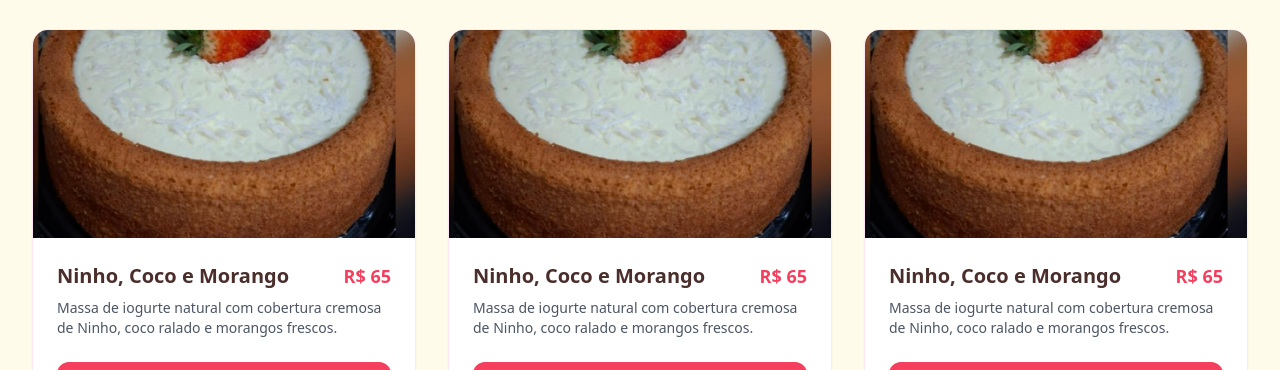
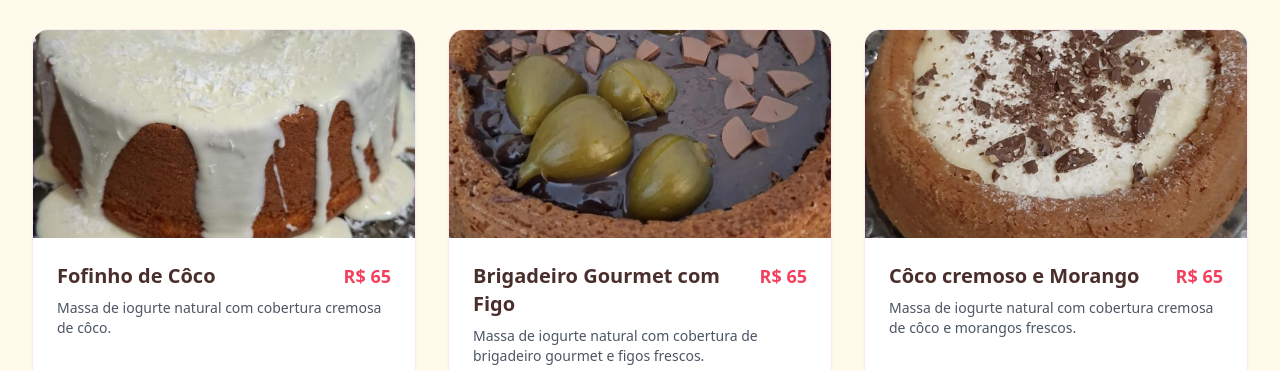
Before and after one commit to vctdini/landing-page, a plain HTML site: page cardapio.html in a window 1280 px wide. Shown: the part 839-1209 px from the top of the page. Drawn offline with nearby package versions, Linux system fonts and the light colour scheme.

Commit message:
Acrescenta mais 3 bolos e caracteristicas no cardápio

```diff
--- a/cardapio.html
+++ b/cardapio.html
@@ -138,18 +138,18 @@
         <div class="bg-white rounded-2xl overflow-hidden shadow-sm hover:shadow-md transition-all border border-pink-100 flex flex-col justify-between">
           <div>
             <div class="w-full h-52 overflow-hidden">
-              <img src="imagens/BOLO (10).jpeg" alt="Bolo Piscina de Ninho com Côco e Morango" class="w-full h-full object-cover">
+              <img src="imagens/BOLO (1).jpeg" alt="Bolo Fofinho de Côco" class="w-full h-full object-cover">
             </div>
             <div class="p-6">
               <div class="flex justify-between items-start mb-2">
-                <h3 class="text-xl font-bold text-brand-brown">Ninho, Coco e Morango</h3>
+                <h3 class="text-xl font-bold text-brand-brown">Fofinho de Côco</h3>
                 <span class="text-brand-rose font-bold text-lg whitespace-nowrap">R$ 65</span>
               </div>
-              <p class="text-gray-600 text-sm">Massa de iogurte natural com cobertura cremosa de Ninho, coco ralado e morangos frescos.</p>
+              <p class="text-gray-600 text-sm">Massa de iogurte natural com cobertura cremosa de côco.</p>
             </div>
           </div>
           <div class="px-6 pb-6">
-            <a href="https://wa.me/5532999891480?text=Olá!%20Quero%20encomendar%20o%20Bolo%20Piscina%20de%20Ninho%20com%20Coco%20e%20Morango" target="_blank" class="w-full block text-center bg-brand-rose hover:bg-brand-darkRose text-white py-2.5 rounded-xl font-semibold transition-colors shadow-sm">
+            <a href="https://wa.me/5532999891480?text=Olá!%20Quero%20encomendar%20o%20Bolo%20Fofinho%20de%20côco" target="_blank" class="w-full block text-center bg-brand-rose hover:bg-brand-darkRose text-white py-2.5 rounded-xl font-semibold transition-colors shadow-sm">
               <i class="fa-brands fa-whatsapp mr-1"></i> Pedir no WhatsApp
             </a>
           </div>
@@ -159,18 +159,18 @@
         <div class="bg-white rounded-2xl overflow-hidden shadow-sm hover:shadow-md transition-all border border-pink-100 flex flex-col justify-between">
           <div>
             <div class="w-full h-52 overflow-hidden">
-              <img src="imagens/BOLO (10).jpeg" alt="Bolo Piscina de Ninho com Côco e Morango" class="w-full h-full object-cover">
+              <img src="imagens/BOLO (4).jpeg" alt="Bolo Piscina de Brigadeiro Gourmet com Figo" class="w-full h-full object-cover">
             </div>
             <div class="p-6">
               <div class="flex justify-between items-start mb-2">
-                <h3 class="text-xl font-bold text-brand-brown">Ninho, Coco e Morango</h3>
+                <h3 class="text-xl font-bold text-brand-brown">Brigadeiro Gourmet com Figo</h3>
                 <span class="text-brand-rose font-bold text-lg whitespace-nowrap">R$ 65</span>
               </div>
-              <p class="text-gray-600 text-sm">Massa de iogurte natural com cobertura cremosa de Ninho, coco ralado e morangos frescos.</p>
+              <p class="text-gray-600 text-sm">Massa de iogurte natural com cobertura de brigadeiro gourmet e figos frescos.</p>
             </div>
           </div>
           <div class="px-6 pb-6">
-            <a href="https://wa.me/5532999891480?text=Olá!%20Quero%20encomendar%20o%20Bolo%20Piscina%20de%20Ninho%20com%20Coco%20e%20Morango" target="_blank" class="w-full block text-center bg-brand-rose hover:bg-brand-darkRose text-white py-2.5 rounded-xl font-semibold transition-colors shadow-sm">
+            <a href="https://wa.me/5532999891480?text=Olá!%20Quero%20encomendar%20o%20Bolo%20Piscina%20de%20Brigadeiro%20Gourmet%20com%20Figo" target="_blank" class="w-full block text-center bg-brand-rose hover:bg-brand-darkRose text-white py-2.5 rounded-xl font-semibold transition-colors shadow-sm">
               <i class="fa-brands fa-whatsapp mr-1"></i> Pedir no WhatsApp
             </a>
           </div>
@@ -180,18 +180,18 @@
         <div class="bg-white rounded-2xl overflow-hidden shadow-sm hover:shadow-md transition-all border border-pink-100 flex flex-col justify-between">
           <div>
             <div class="w-full h-52 overflow-hidden">
-              <img src="imagens/BOLO (10).jpeg" alt="Bolo Piscina de Ninho com Côco e Morango" class="w-full h-full object-cover">
+              <img src="imagens/BOLO (5).jpeg" alt="Bolo Piscina de Côco e Morango" class="w-full h-full object-cover">
             </div>
             <div class="p-6">
               <div class="flex justify-between items-start mb-2">
-                <h3 class="text-xl font-bold text-brand-brown">Ninho, Coco e Morango</h3>
+                <h3 class="text-xl font-bold text-brand-brown">Côco cremoso e Morango</h3>
                 <span class="text-brand-rose font-bold text-lg whitespace-nowrap">R$ 65</span>
               </div>
-              <p class="text-gray-600 text-sm">Massa de iogurte natural com cobertura cremosa de Ninho, coco ralado e morangos frescos.</p>
+              <p class="text-gray-600 text-sm">Massa de iogurte natural com cobertura cremosa de côco e morangos frescos.</p>
             </div>
           </div>
           <div class="px-6 pb-6">
-            <a href="https://wa.me/5532999891480?text=Olá!%20Quero%20encomendar%20o%20Bolo%20Piscina%20de%20Ninho%20com%20Coco%20e%20Morango" target="_blank" class="w-full block text-center bg-brand-rose hover:bg-brand-darkRose text-white py-2.5 rounded-xl font-semibold transition-colors shadow-sm">
+            <a href="https://wa.me/5532999891480?text=Olá!%20Quero%20encomendar%20o%20Bolo%20Piscina%20de%20Côco%20e%20Morango" target="_blank" class="w-full block text-center bg-brand-rose hover:bg-brand-darkRose text-white py-2.5 rounded-xl font-semibold transition-colors shadow-sm">
               <i class="fa-brands fa-whatsapp mr-1"></i> Pedir no WhatsApp
             </a>
           </div>
```
